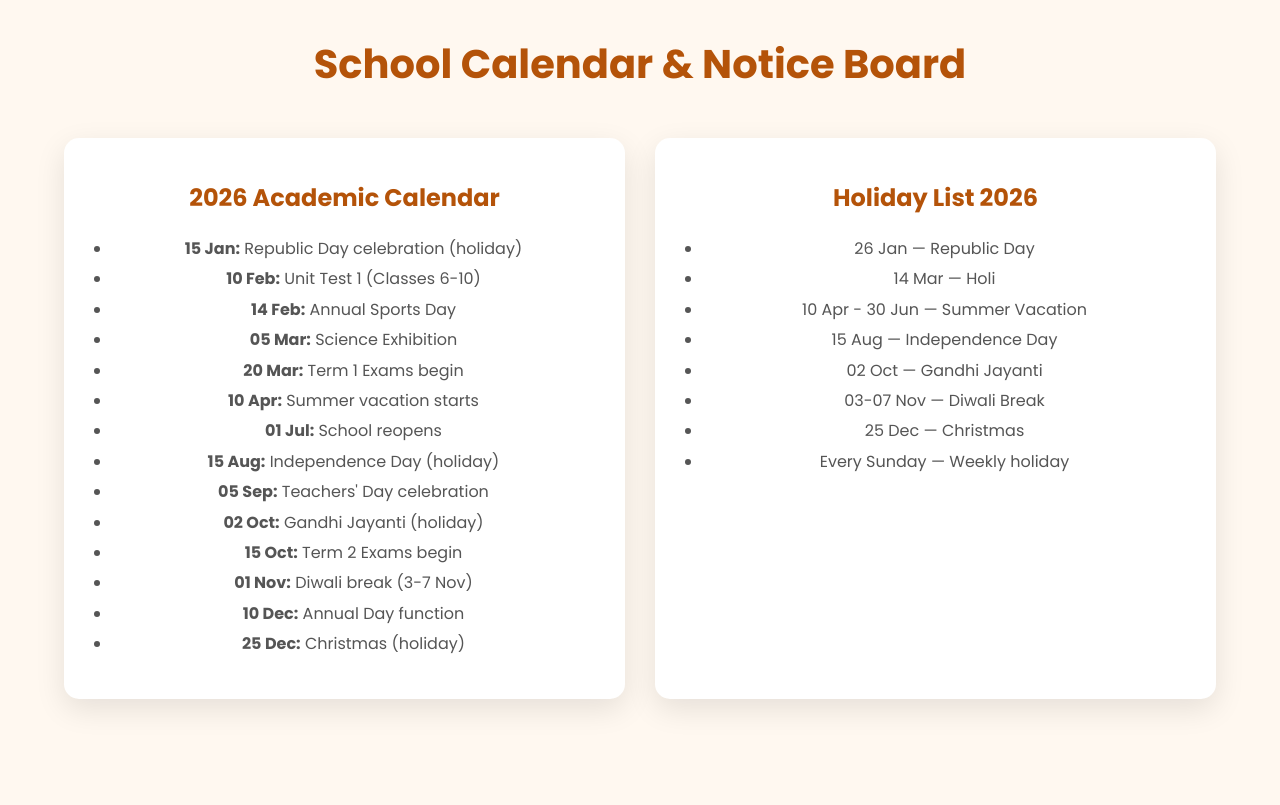
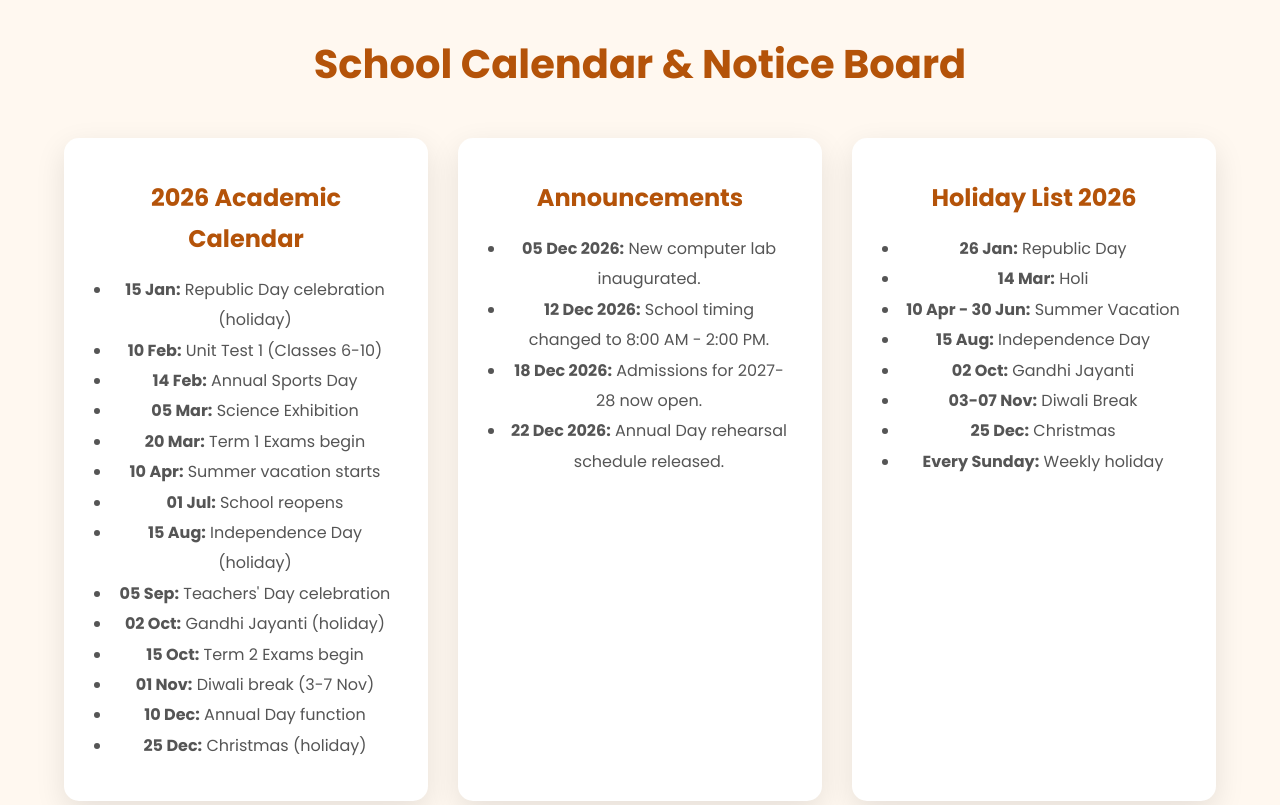
Before and after one commit to mashcod/demo-school-ui, a plain HTML site: page index.html in a window 1280 px wide. Shown: the part 4100-4905 px from the top of the page. Drawn offline with nearby package versions, Linux system fonts and the light colour scheme.

Commit message:
initial commit

```diff
--- a/index.html
+++ b/index.html
@@ -156,16 +156,25 @@
                     </ul>
                 </div>
                 <div class="card">
+                    <h3>Announcements</h3>
+                    <ul class="notice-list">
+                        <li><strong>05 Dec 2026:</strong> New computer lab inaugurated.</li>
+                        <li><strong>12 Dec 2026:</strong> School timing changed to 8:00 AM - 2:00 PM.</li>
+                        <li><strong>18 Dec 2026:</strong> Admissions for 2027-28 now open.</li>
+                        <li><strong>22 Dec 2026:</strong> Annual Day rehearsal schedule released.</li>
+                    </ul>
+                </div>
+                <div class="card">
                     <h3>Holiday List 2026</h3>
                     <ul class="notice-list">
-                        <li>26 Jan — Republic Day</li>
-                        <li>14 Mar — Holi</li>
-                        <li>10 Apr - 30 Jun — Summer Vacation</li>
-                        <li>15 Aug — Independence Day</li>
-                        <li>02 Oct — Gandhi Jayanti</li>
-                        <li>03-07 Nov — Diwali Break</li>
-                        <li>25 Dec — Christmas</li>
-                        <li>Every Sunday — Weekly holiday</li>
+                        <li><strong>26 Jan:</strong> Republic Day</li>
+                        <li><strong>14 Mar:</strong> Holi</li>
+                        <li><strong>10 Apr - 30 Jun:</strong> Summer Vacation</li>
+                        <li><strong>15 Aug:</strong> Independence Day</li>
+                        <li><strong>02 Oct:</strong> Gandhi Jayanti</li>
+                        <li><strong>03-07 Nov:</strong> Diwali Break</li>
+                        <li><strong>25 Dec:</strong> Christmas</li>
+                        <li><strong>Every Sunday:</strong> Weekly holiday</li>
                     </ul>
                 </div>
             </div>
```
